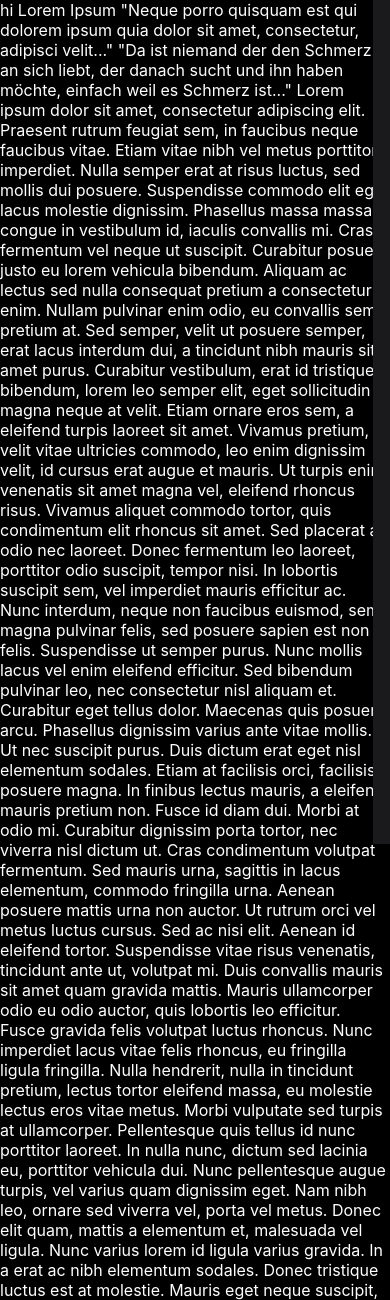
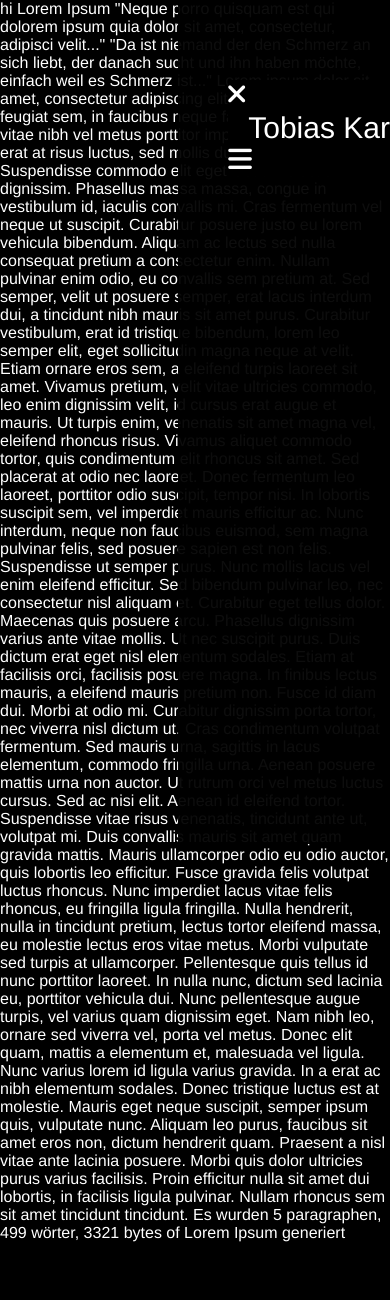
Before and after one commit to TKAMING/Tobias-Karuth-website_blog, a Django app: page /blog/ in a window 390 px wide. Shown: the top 1300 px of the page. After the commit the page ends 1242 px from the top, so only its background shows below. Run offline with Django 4.2, Linux system fonts and the light colour scheme.

Commit message:
navbar responsive

```diff
--- a/static/styles.css
+++ b/static/styles.css
@@ -3,7 +3,7 @@
     margin: 0;
     padding: 0;
     box-sizing: border-box;
-    font-family: SF Pro Display,SF Pro Icons,Helvetica Neue,Helvetica,Arial,sans-serif;
+    font-family: Helvetica Neue,Helvetica,Arial,sans-serif;
 }
 
 .text {
@@ -28,19 +28,25 @@
     width: 100%;
     height: 75px;
     display: flex;
-    justify-content: center;
     align-items: center;
     padding: 30px 10%;
     background: rgba(0, 0, 0, 0.5);
 }
 
+.logo {
+    color:rgb(255, 255, 255);
+    justify-content: flex-start;
+    font-size: 30px;
+}
+
 .nav-item {
-    color:rgb(255, 255, 255);
+    color:rgb(245, 245, 247);
+    justify-content: flex-end;
     font-size: 24px;
     text-decoration: none;
 }
 
-nav li {
+.menu li {
     display: inline-block;
     list-style: none;
     padding: 0px 20px;
@@ -57,20 +63,22 @@
 
     header .menu {
         position: fixed;
-        background: rgb(26, 26, 28);
+        background: rgba(0, 0, 0, 0.95);
         flex-direction: column;
         min-width: 400px;
         height: 100vh;
         top: 0;
         right: -100%;
         padding: 80px 50px;
+        transition: 0.5s;
+        transition-property: right;
     }
 
     header .menu.active {
         right: 0;
     }
 
-    header .menu .close-btn {
+    header .menu.close-btn {
         position: absolute;
         top: 0;
         left: 0;
--- a/templates/base.html
+++ b/templates/base.html
@@ -15,13 +15,12 @@
     <header>
         <div class="menu">
 
-            <nav class="navbar">
-
                 <div class="btn">
                     <i class="fas fa-times close-btn"></i>
                 </div>
 
                 <ul>
+                    <li><a class="logo">Tobias Karuth</a></li>
                     {% block nav %}{% endblock %}
                 </ul>
 
@@ -29,7 +28,6 @@
                     <i class="fas fa-bars menu-btn"></i>
                 </div>
 
-            </nav>
         </div>
 
     </header>
```
